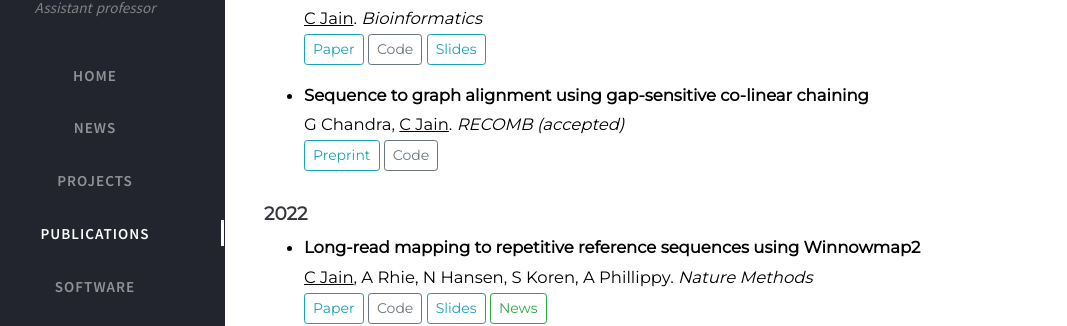
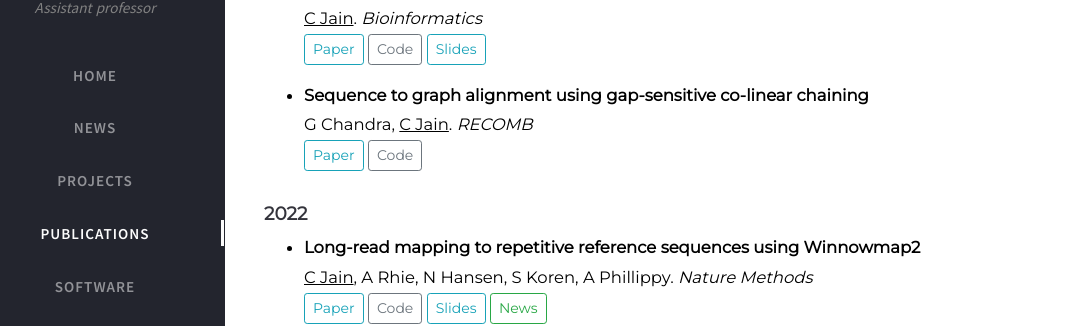
Before and after one commit to at-cg/at-cg.github.io, a Jekyll site: the page built from tabs/publications.md, in a window 1280 px wide and 900 px high. Shown: the part 200-526 px from the top of the window, without its empty margins (35-1102 px from the left). Built offline with Jekyll 4.4.1, drawn with Linux system fonts in a browser that asks for light colours; nearby versions of some CDN libraries; comment, search, counter and statistics services are not loaded.

Commit message:
Update publications.md

```diff
--- a/tabs/publications.md
+++ b/tabs/publications.md
@@ -37,10 +37,10 @@ type: archives
 </button>
 
 * **Sequence to graph alignment using gap-sensitive co-linear chaining** <br>
-G Chandra, <u>C Jain</u>. _RECOMB (accepted)_
+G Chandra, <u>C Jain</u>. _RECOMB_
 <br>
 <button type="button" class="btn btn-outline-info btn-sm">
-<a href="https://doi.org/10.1101/2022.08.29.505691" style="all: unset; color: inherit">Preprint</a>
+<a href="https://drive.google.com/file/d/16j5OTcscJMEd1_8fldd8GOrq6SWhpUVT/view?usp=sharing" style="all: unset; color: inherit">Paper</a>
 </button>
 <button type="button" class="btn btn-outline-secondary btn-sm">
 <a href="https://github.com/at-cg/minichain" style="all: unset; color: inherit">Code</a>
```
